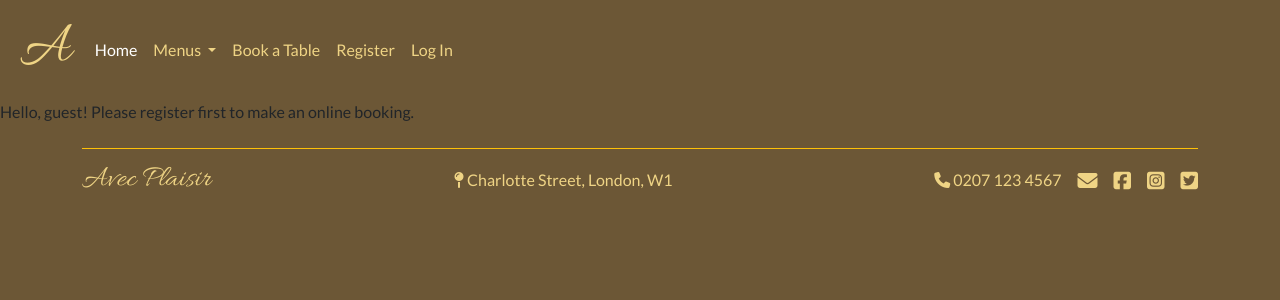
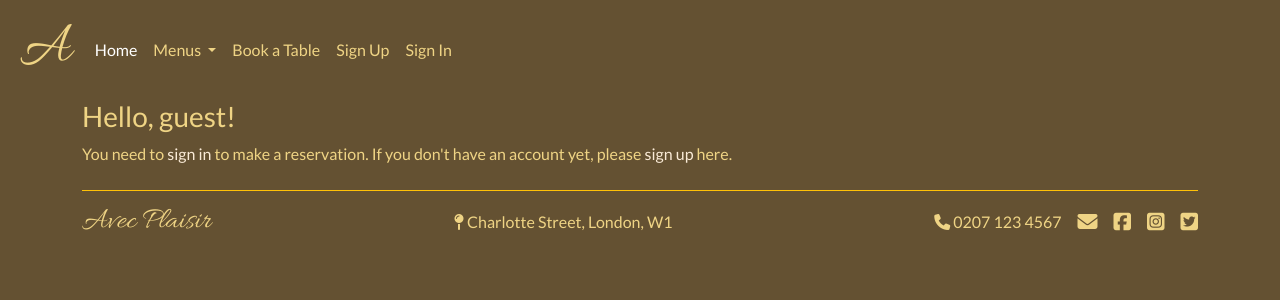
Before and after one commit to leah-jala/PP4-Avec-Plaisir, a Django app: page /bookings/ in a window 1280 px wide. Shown: the top 300 px of the page. Run offline with Django 3.2, Linux system fonts and the light colour scheme; some libraries are stand-ins or nearby versions.

Commit message:
Add cancel buttons to sign in/up/out pages, conform language

```diff
--- a/bookings/templates/bookings/bookings.html
+++ b/bookings/templates/bookings/bookings.html
@@ -19,7 +19,13 @@
   </form>
 </div>
 {% else %}
-Hello, guest! Please register first to make an online booking.
+<div class="container">
+  <h3>Hello, guest!</h3>
+  <p>You need to <a href="../accounts/login/">sign in</a> to make a reservation. If you don't have an account
+    yet, please <a href="../accounts/signup">sign up</a> here.</p>
+  </h3>
+</div>
+
 {% endif %}
 
 <script>
--- a/static/css/style.css
+++ b/static/css/style.css
@@ -3,14 +3,18 @@
 /* 1. Base.html page and common to all pages */
 
 body {
-    background-color: #6c5736;
+    background-color: #645132;
     font-family: 'Lato', sans-serif;
 }
 
 a {
     text-decoration: none;
+    color:antiquewhite;
 }
 
+a:hover {
+    color:#efd485;
+}
 /* 2. navbar */
 .navbar {
     z-index: 10;
@@ -86,6 +90,10 @@ h2 {
     color: black;
 }
 
+form {
+    color: #efd485;
+}
+
 /*  4. Footer */
 
 .footer-logo {
--- a/templates/account/login.html
+++ b/templates/account/login.html
@@ -22,6 +22,8 @@
         {% endif %}
         <!-- <a class="button secondaryAction" href="{% url 'account_reset_password' %}">{% trans "Forgot Password?" %}</a> -->
         <button class="primaryAction btn btn-outline-light btn-lg" type="submit">{% trans "Sign In" %}</button>
+        <a class="btn btn-outline-light btn-lg" aria-current="page" href="{% url 'homepage' %}"><span
+          class="nav-colors">Cancel</span></a>
       </form>
     </div>
   </div>
--- a/templates/account/logout.html
+++ b/templates/account/logout.html
@@ -19,6 +19,8 @@
         <input type="hidden" name="{{ redirect_field_name }}" value="{{ redirect_field_value }}"/>
         {% endif %}
         <button class="btn btn-outline-light btn-lg" type="submit">{% trans 'Sign Out' %}</button>
+        <a class="btn btn-outline-light btn-lg" aria-current="page" href="{% url 'homepage' %}"><span
+          class="nav-colors">Cancel</span></a>
       </form>
     </div>
   </div>
--- a/templates/account/signup.html
+++ b/templates/account/signup.html
@@ -21,6 +21,8 @@
         <input type="hidden" name="{{ redirect_field_name }}" value="{{ redirect_field_value }}" />
         {% endif %}
         <button class="btn btn-outline-light btn-lg" type="submit">{% trans "Sign Up" %} &raquo;</button>
+        <a class="btn btn-outline-light btn-lg" aria-current="page" href="{% url 'homepage' %}"><span
+          class="nav-colors">Cancel</span></a>
       </form>
     </div>
   </div>
--- a/templates/base.html
+++ b/templates/base.html
@@ -59,9 +59,9 @@
                             class="nav-colors">Sign out</span></a></li>
                 {% else %}
                 <li class="dropdown-item"><a class="nav-link" href="{% url 'account_signup' %}"><span
-                            class="nav-colors">Register</span></a></li>
+                            class="nav-colors">Sign Up</span></a></li>
                 <li class="dropdown-item"><a class="nav-link" href="{% url 'account_login' %}"><span
-                            class="nav-colors">Log In</span></a></li>
+                            class="nav-colors">Sign In</span></a></li>
                 {% endif %}
             </ul>
         </div>
```
